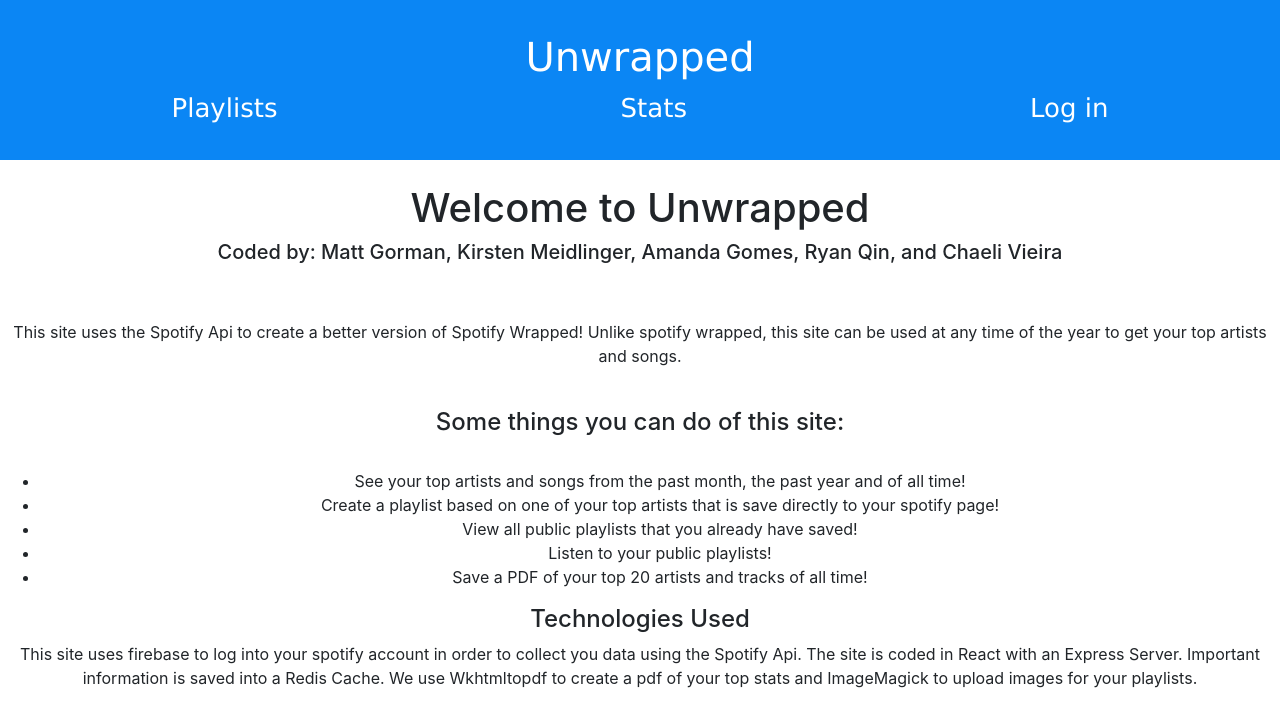
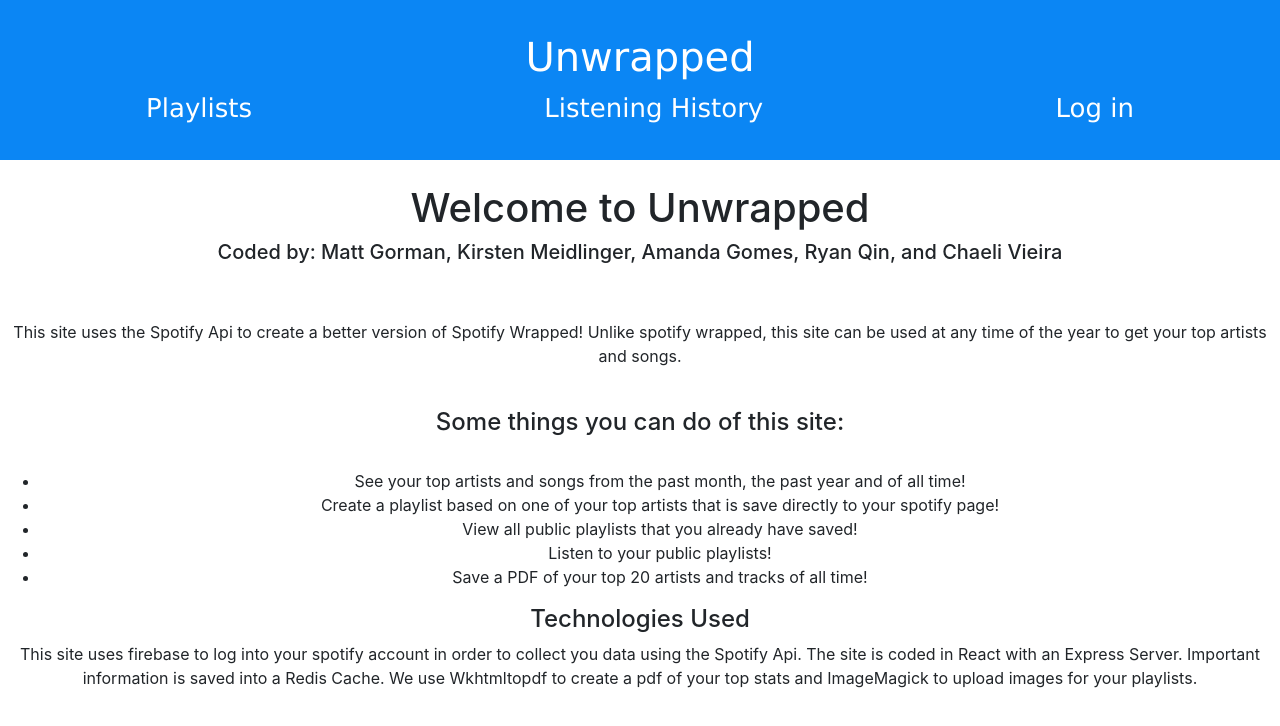
Before and after one commit to chaelivieira/MARCK, a React (Create React App) app: page / in a window 1280 px wide. Shown: the top 726 px of the page. Built offline with nearby package versions, Linux system fonts and the light colour scheme; no server answers.

Commit message:
nav bar styling

```diff
--- a/src/components/Nav.js
+++ b/src/components/Nav.js
@@ -12,7 +12,7 @@
           Playlists
         </NavLink>
         <NavLink to="/stats" className="navlink">
-          Stats
+          Listening History
         </NavLink>
         <NavLink to="/logout" className="navlink">
           Log out
@@ -26,7 +26,7 @@
           Playlists
         </NavLink>
         <NavLink to="/login" className="navlink">
-          Stats
+          Listening History
         </NavLink>
         <NavLink to="/login" className="navlink">
           Log in
```
